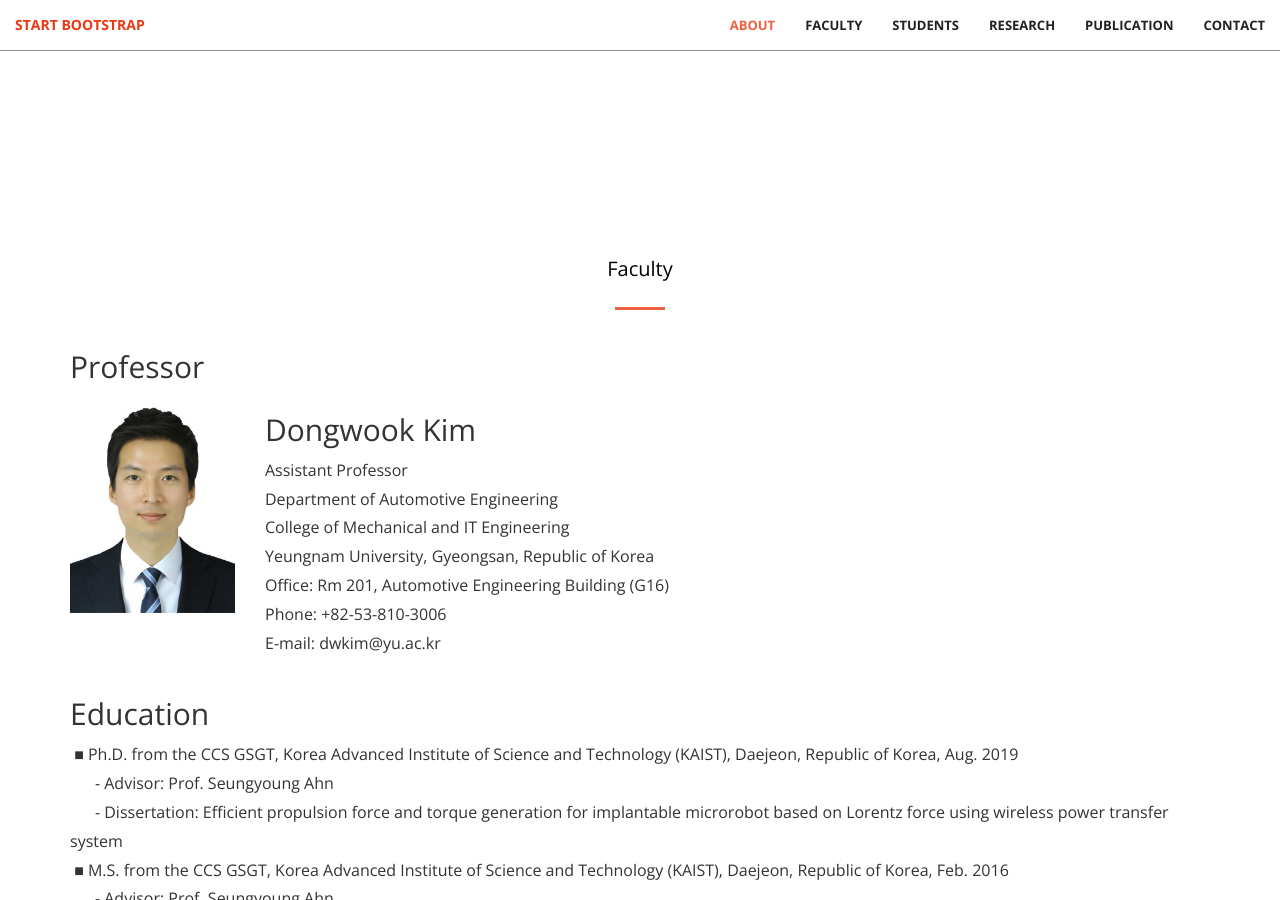
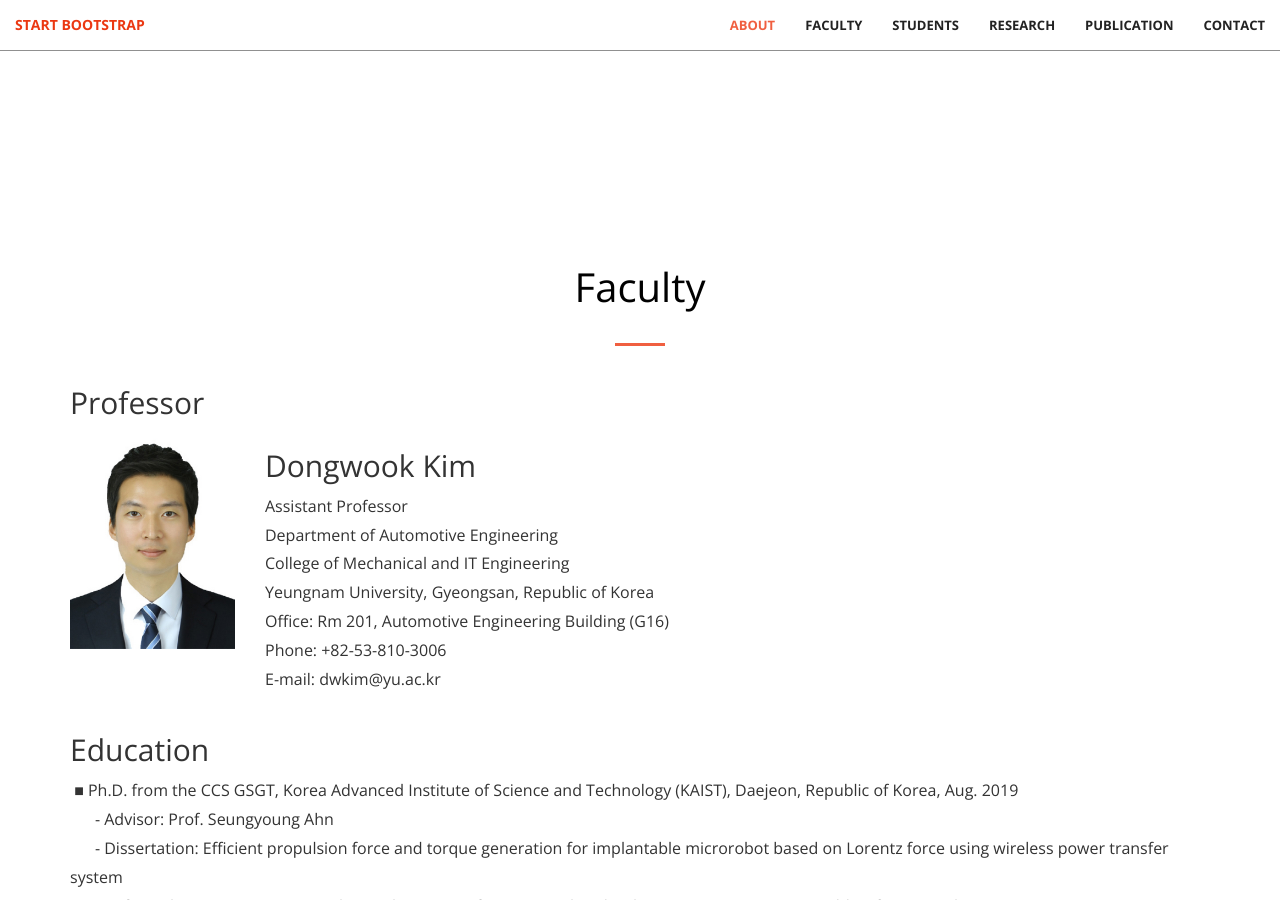
Before and after one commit to dwKim88/AEL, a Jekyll site: the page built from index.html, in a window 1280 px wide and 900 px high, scrolled down 1538 px. Built offline with Jekyll 4.4.1, drawn with Linux system fonts in a browser that asks for light colours.

Commit message:
Update services.html

```diff
--- a/_includes/services.html
+++ b/_includes/services.html
@@ -5,7 +5,7 @@
         <div class="row">
             <div class="col-xs-12 text-center">
                 <h2>
-                    <p style="line-height: 1.8; color:black; font-size:20px;">
+                    <p style="line-height: 1.8; color:black; font-size:40px;">
                         Faculty
                     </p>
                 </h2>
```
